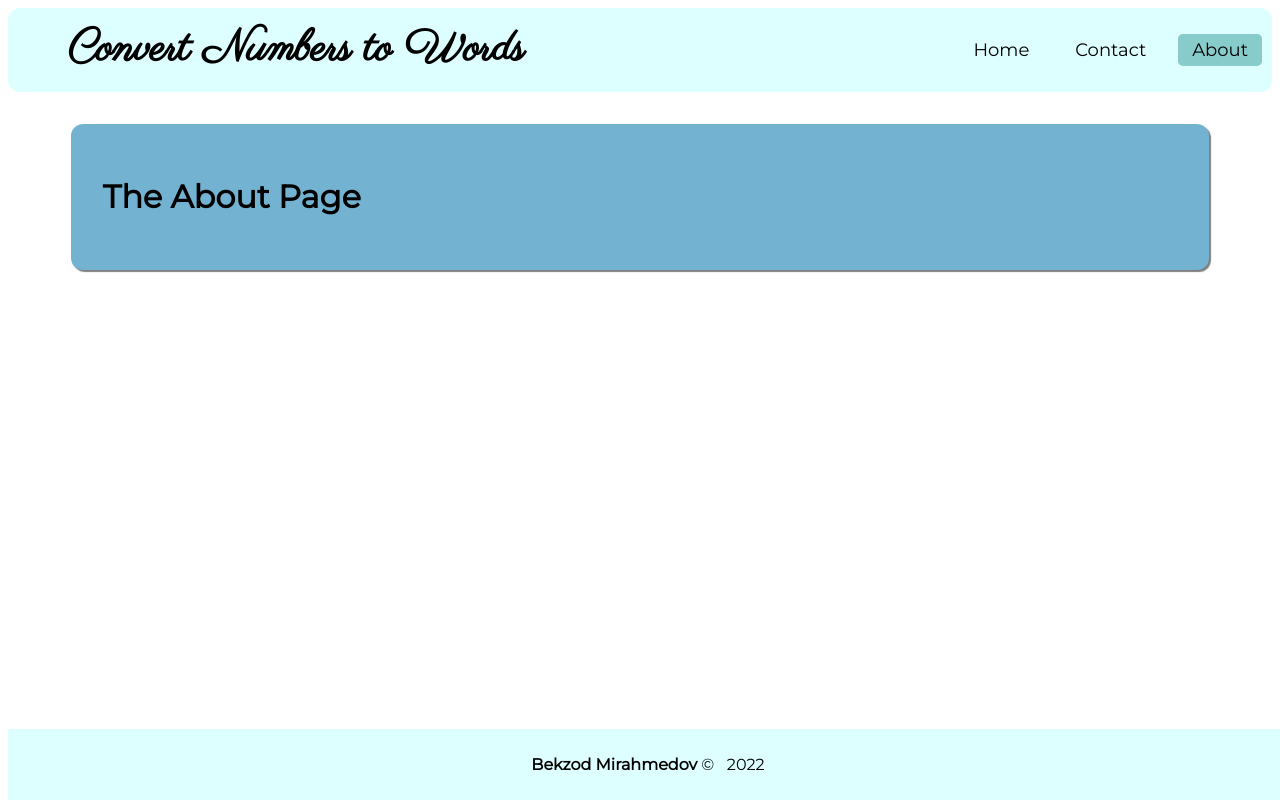
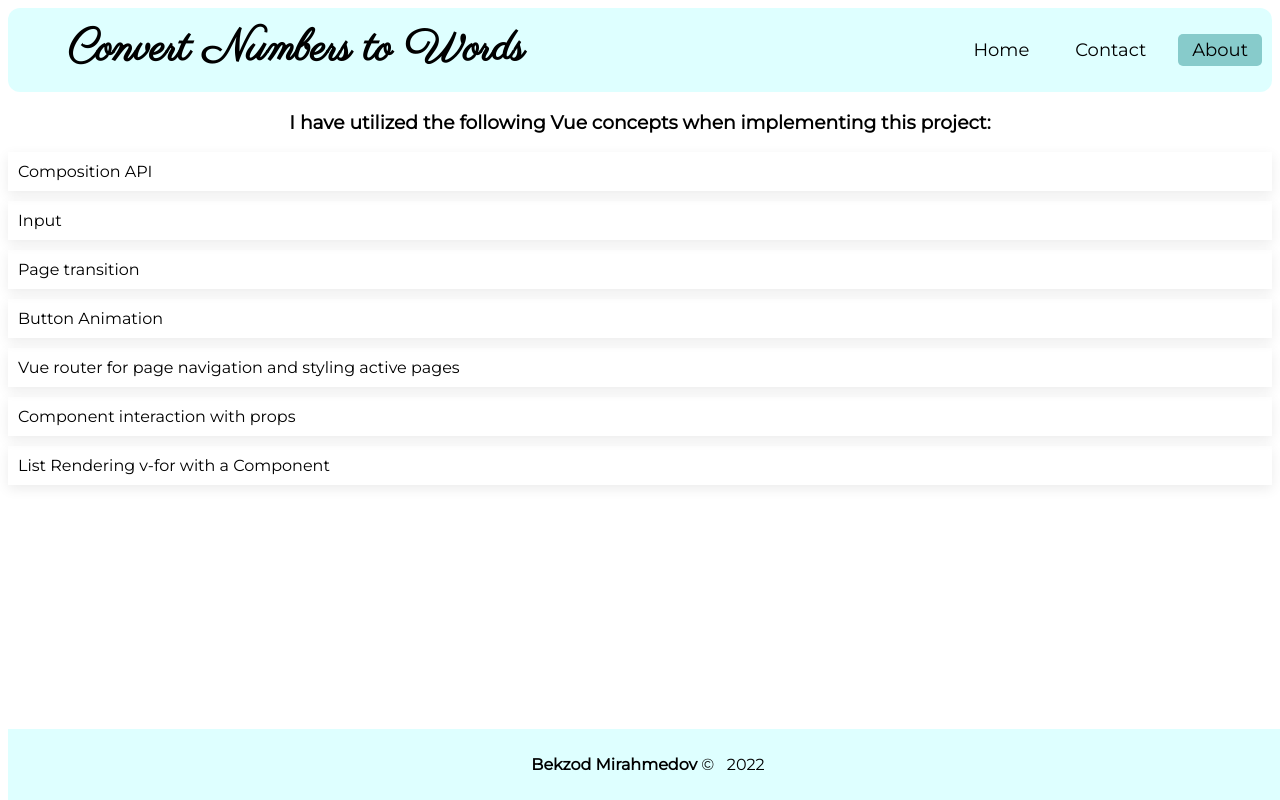
Before and after one commit to notarious2/numWordsApp, a Vue app: page /about in a window 1280 px wide. Built offline with nearby package versions, Linux system fonts and the light colour scheme.

Commit message:
added about page draft - with list rendering (v-for) of same component with multiple params

```diff
--- /dev/null
+++ b/src/components/UI/ListItem.vue
@@ -0,0 +1,45 @@
+<template>
+  <div>
+    <li @click="toggleDesc" :class="{ selectedList: isSelected }">
+      {{ skill }}
+    </li>
+    <span class="desc" v-if="showDesc">{{ skillDesc }}</span>
+  </div>
+</template>
+<script setup>
+import { ref, defineProps } from "vue";
+
+// eslint-disable-next-line
+const props = defineProps(["skill", "skillDesc"]);
+
+const showDesc = ref(false);
+const isSelected = ref(false);
+
+function toggleDesc() {
+  showDesc.value = !showDesc.value;
+  isSelected.value = !isSelected.value;
+}
+</script>
+
+<style scoped>
+li {
+  display: flex;
+  list-style: none;
+  box-shadow: rgba(0, 0, 0, 0.08) 0px 4px 12px;
+  padding: 10px;
+  margin-top: 10px;
+  margin-bottom: 5px;
+  align-items: center;
+  user-select: none;
+}
+.desc {
+  margin-top: 5px;
+  margin-left: 20px;
+  padding: 5px;
+  font-size: 16px;
+}
+
+.selectedList {
+  background-color: aquamarine;
+}
+</style>
--- a/src/pages/TheAbout.vue
+++ b/src/pages/TheAbout.vue
@@ -1,5 +1,49 @@
 <template>
-  <base-card>
-    <h1>The About Page</h1>
-  </base-card>
+  <div>
+    <h3>
+      I have utilized the following Vue concepts when implementing this project:
+    </h3>
+
+    <component
+      :is="ListItem"
+      :skill="set.skill"
+      :skill-desc="set.description"
+      v-for="set in skillsets"
+      :key="set.skill"
+    />
+  </div>
 </template>
+
+<script setup>
+import ListItem from "../components/UI/ListItem.vue";
+
+// eslint-disable-next-line
+const skillsets = [
+  {
+    skill: "Composition API",
+    description:
+      "I first used Options API and then switched to Composition API",
+  },
+  { skill: "Input", description: "add Description here" },
+  { skill: "Page transition", description: "add Description here" },
+  { skill: "Button Animation", description: "add Description here" },
+  {
+    skill: "Vue router for page navigation and styling active pages",
+    description: "add Description here",
+  },
+  {
+    skill: "Component interaction with props",
+    description: "add Description here",
+  },
+  {
+    skill: "List Rendering v-for with a Component",
+    description: "this page for example was created this way",
+  },
+];
+</script>
+
+<style scoped>
+h3 {
+  text-align: center;
+}
+</style>
```
